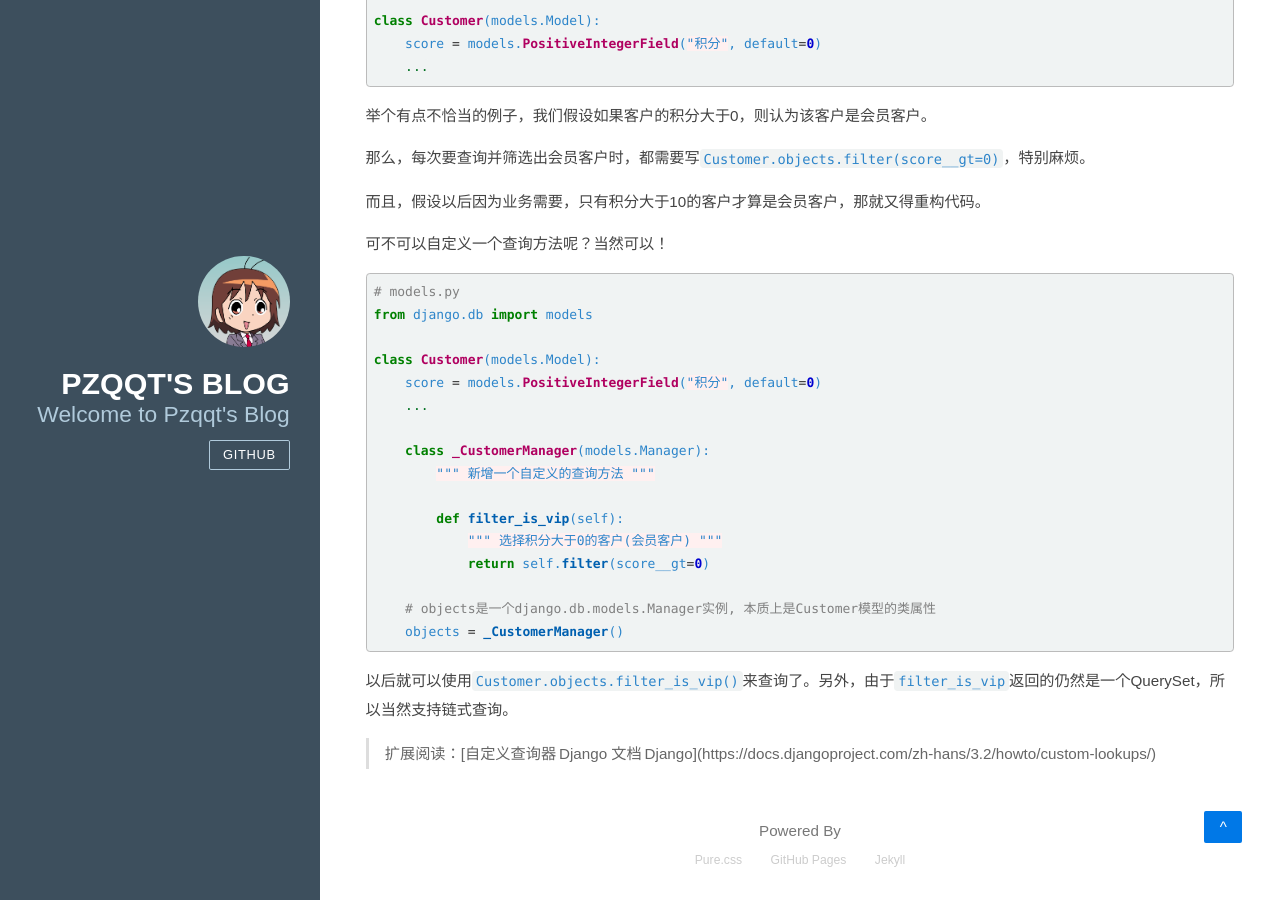
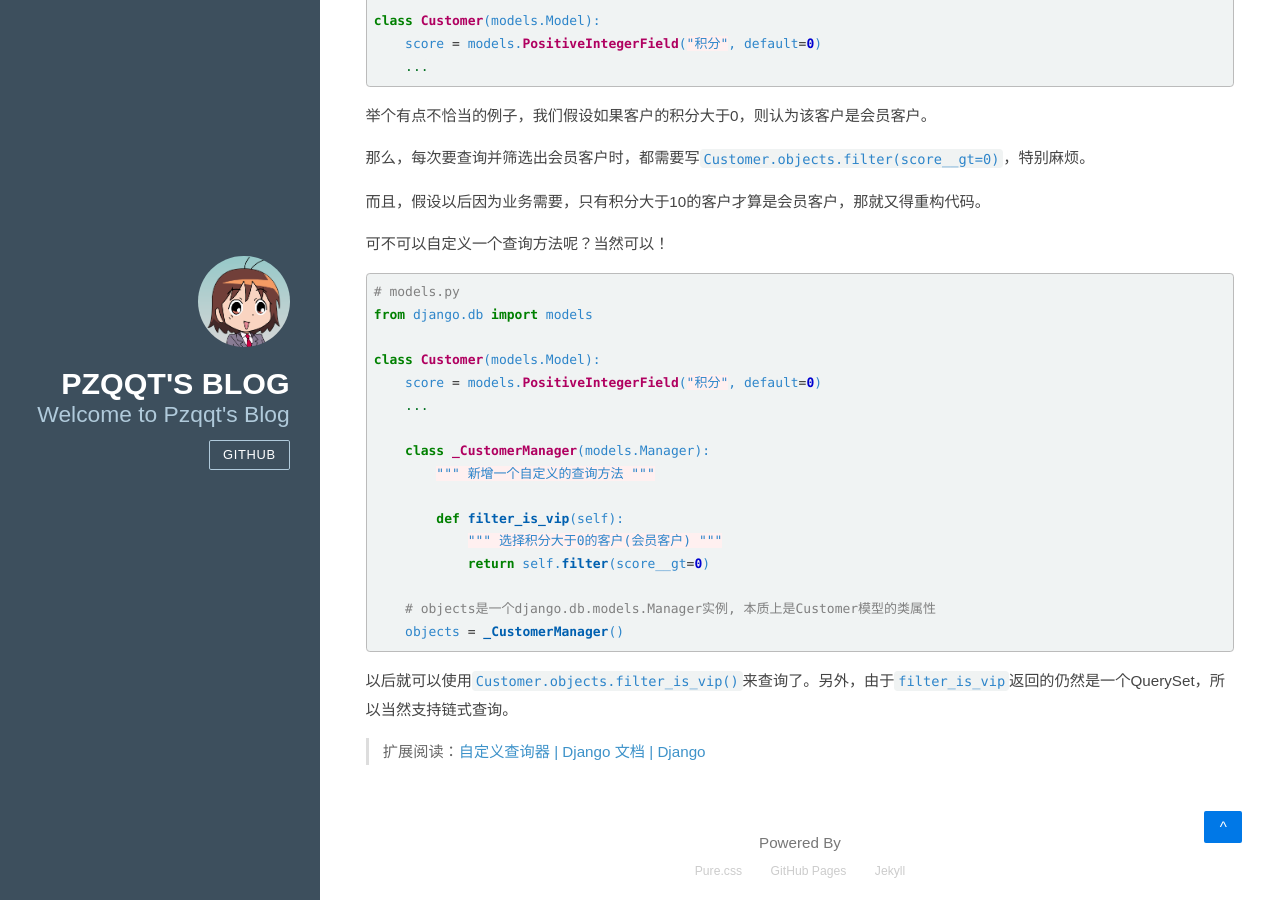
Before and after one commit to Pzqqt/Pzqqt.github.io, a Jekyll site: the page built from _posts/2020-05-05-Django 开发过程中的问题小结.md, in a window 1280 px wide and 900 px high, scrolled down 8471 px. Built offline with Jekyll 4.4.1, drawn with Linux system fonts in a browser that asks for light colours; our own code applies the rules of GitHub Pages for plain Markdown files.

Commit message:
posts: Some adjustments

```diff
--- a/_posts/2020-05-05-Django 开发过程中的问题小结.md
+++ b/_posts/2020-05-05-Django 开发过程中的问题小结.md
@@ -1,4 +1,5 @@
 {% raw %}
+
 ## 1. 一对多、多对多时如何筛选？
 
 举个简单的例子：
@@ -401,5 +402,6 @@
 
 以后就可以使用`Customer.objects.filter_is_vip()`来查询了。另外，由于`filter_is_vip`返回的仍然是一个QuerySet，所以当然支持链式查询。
 
-> 扩展阅读：[自定义查询器 | Django 文档 | Django](https://docs.djangoproject.com/zh-hans/3.2/howto/custom-lookups/)
+> 扩展阅读：[自定义查询器 \| Django 文档 \| Django](https://docs.djangoproject.com/zh-hans/3.2/howto/custom-lookups/)
+
 {% endraw %}
```
Also changed, not shown: _posts/2019-11-18-MySQL 学习笔记.md (+1 -1 lines).
